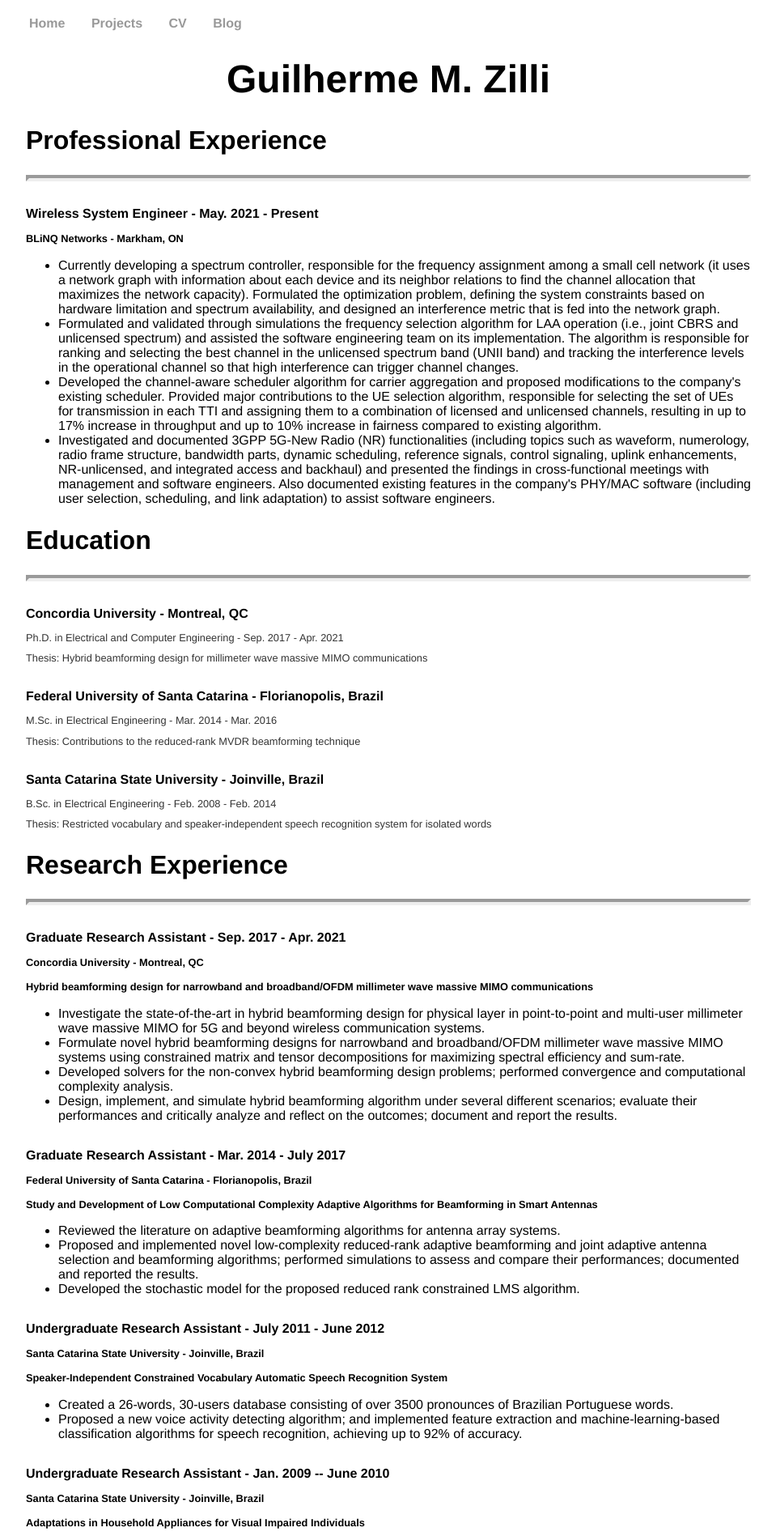
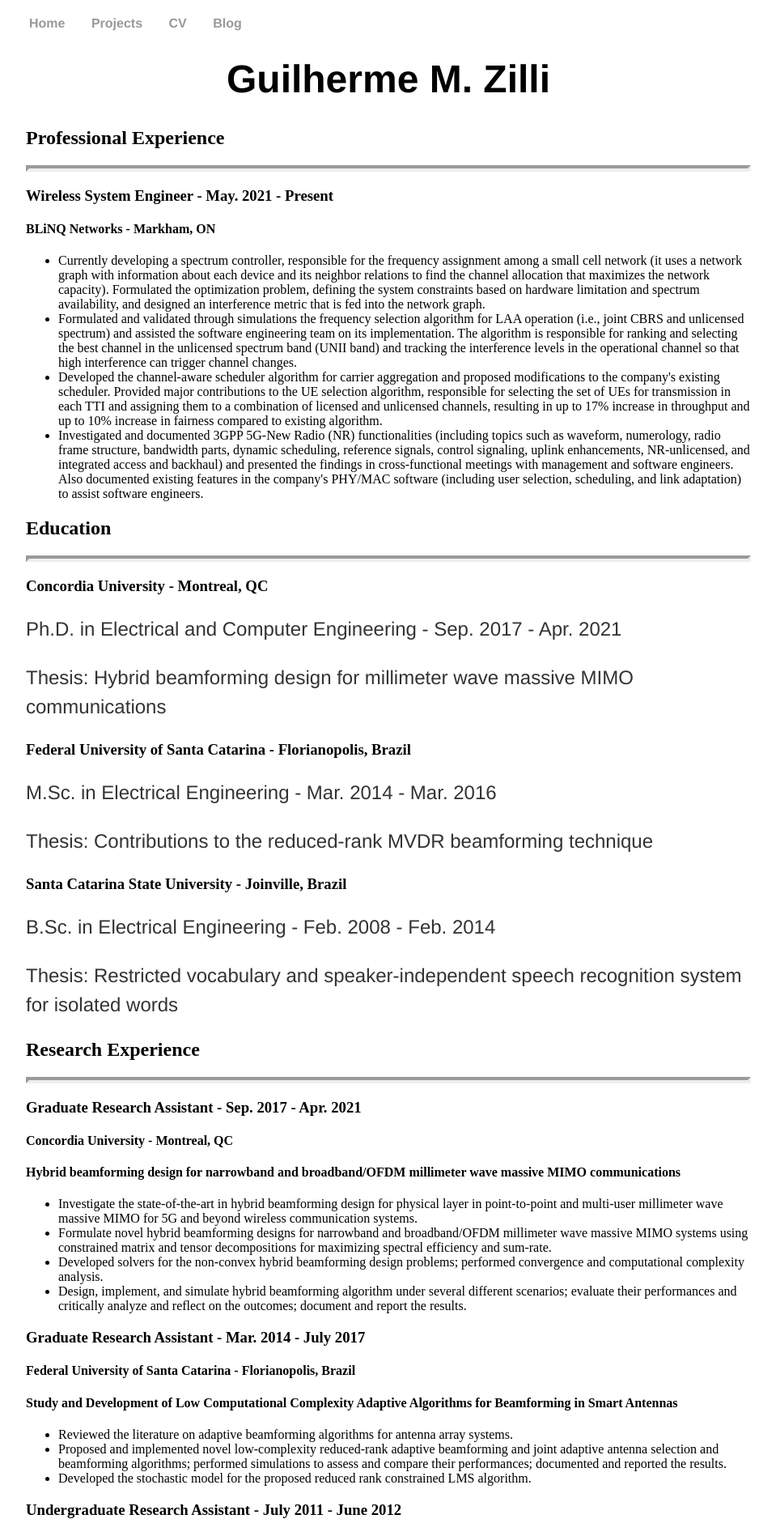
Before and after one commit to zilligm/zilligm.github.io, a Jekyll site: the page built from cv/index.html, in a window 1280 px wide. Shown: the top 1897 px of the page at 81% size, without its empty margins (160-1119 px from the left). Built offline with Jekyll 4.4.1, drawn with Linux system fonts in a browser that asks for light colours.

Commit message:
Update cv-layout.html

```diff
--- a/_layouts/cv-layout.html
+++ b/_layouts/cv-layout.html
@@ -5,7 +5,7 @@
 			<!-- link to main stylesheet -->
 			<meta charset="utf-8">
 			<meta name="viewport" content="width=device-width, initial-scale=1">
-			<link rel="stylesheet" type="text/css" href="/css/cv.css">
+			<link rel="stylesheet" type="text/css" href="/css/main.css">
 		</head>
 		<body>
 			<nav>
```
